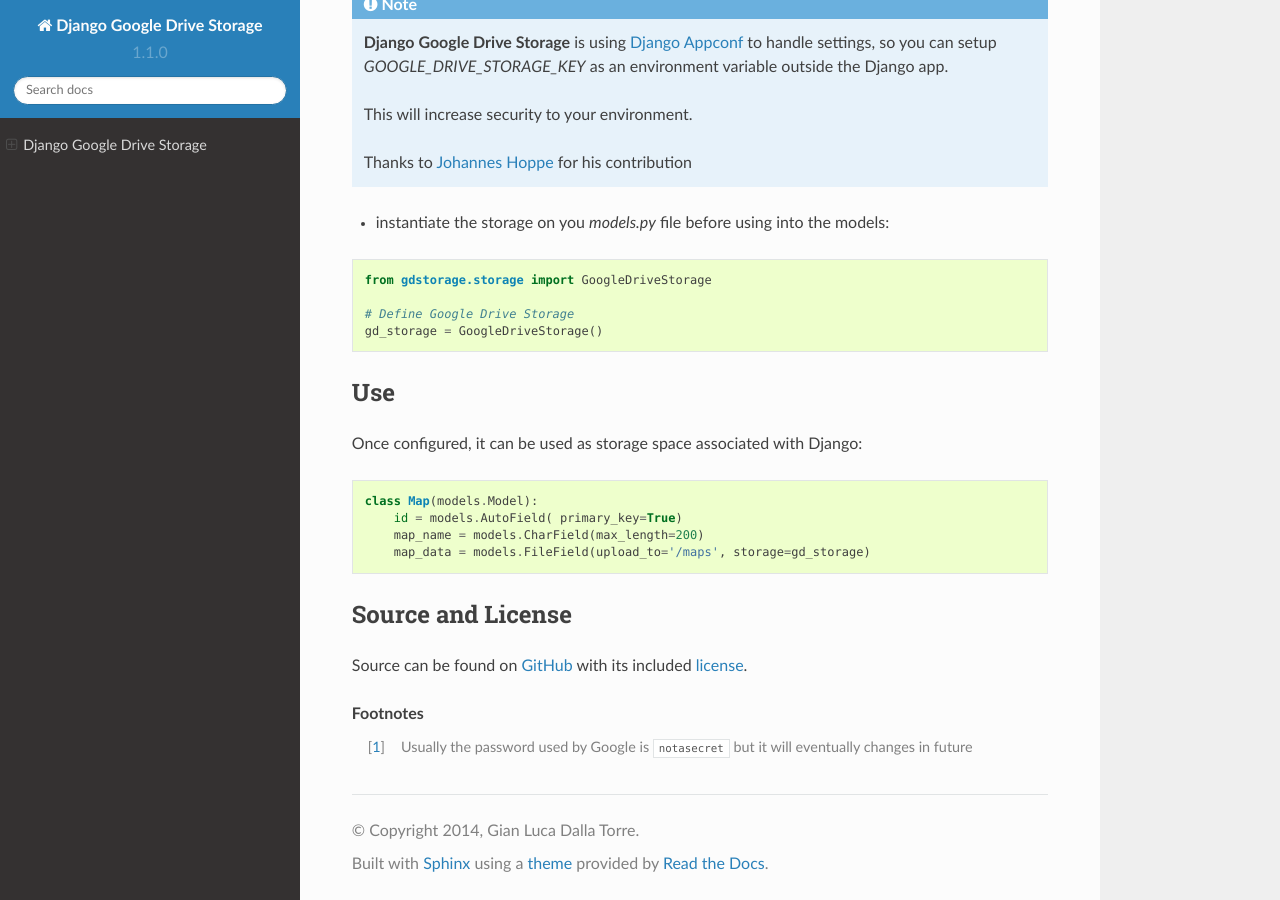
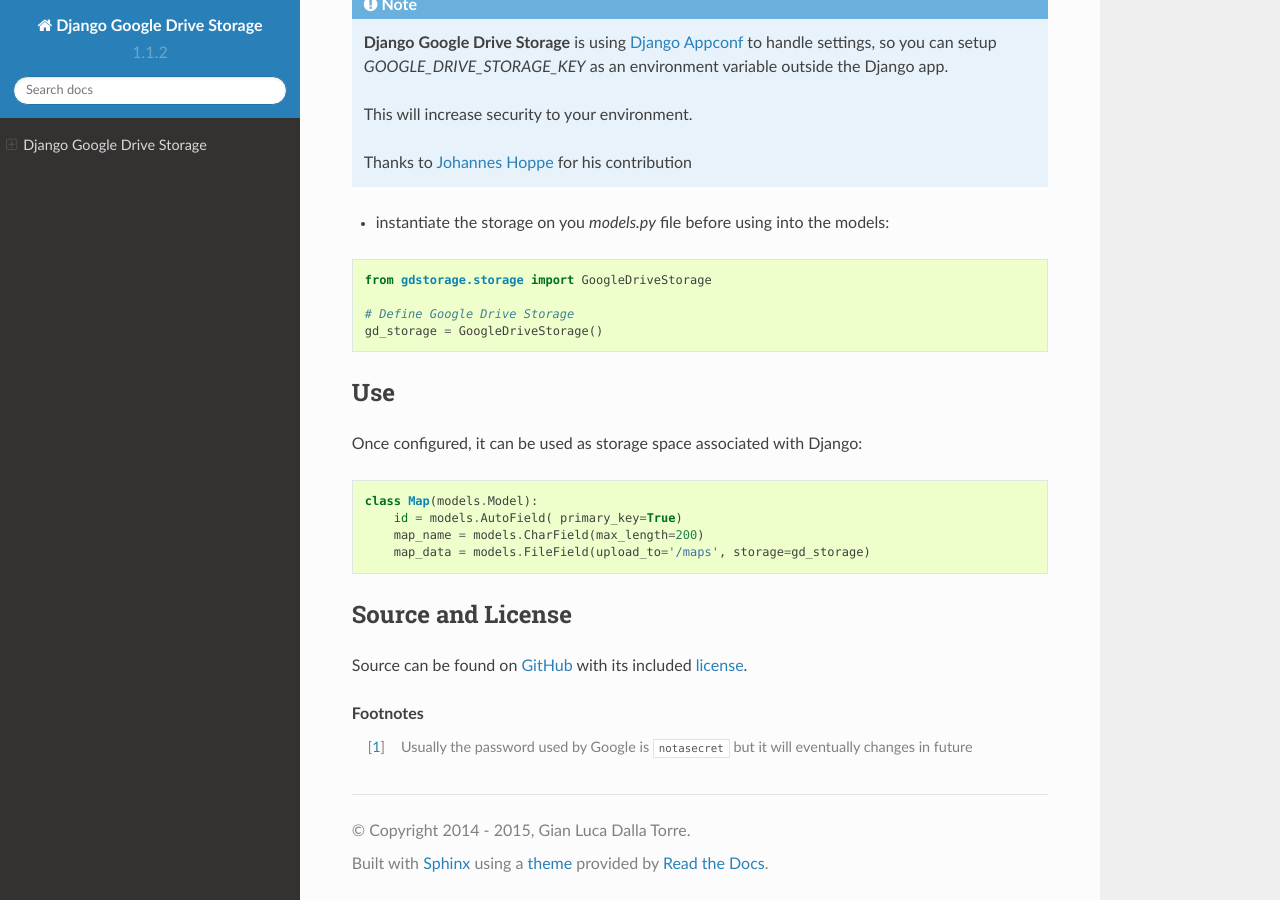
Before and after one commit to torre76/django-googledrive-storage, a Sphinx documentation site: the page built from docs/index.rst, in a window 1280 px wide and 900 px high, scrolled down 1668 px. Built offline with Sphinx 7.4.7 and the Read the Docs theme 2.0.0, drawn with Linux system fonts in a browser that asks for light colours.

Commit message:
Prepare release 1.1.2 - Dropping support for Django < 1.7

```diff
--- a/docs/conf.py
+++ b/docs/conf.py
@@ -12,7 +12,7 @@
 # All configuration values have a default; values that are commented out
 # serve to show the default.
 
-import sys
+import datetime
 import os
 
 on_rtd = os.environ.get('READTHEDOCS', None) == 'True'
@@ -52,16 +52,16 @@
 
 # General information about the project.
 project = u'Django Google Drive Storage'
-copyright = u'2014, Gian Luca Dalla Torre'
+copyright = u'2014 - {}, Gian Luca Dalla Torre'.format(datetime.datetime.now().year)
 
 # The version info for the project you're documenting, acts as replacement for
 # |version| and |release|, also used in various other places throughout the
 # built documents.
 #
 # The short X.Y version.
-version = '1.1.0'
+version = '1.1.2'
 # The full version, including alpha/beta/rc tags.
-release = '1.1.0'
+release = '1.1.2'
 
 # The language for content autogenerated by Sphinx. Refer to documentation
 # for a list of supported languages.
--- a/setup.py
+++ b/setup.py
@@ -5,7 +5,7 @@
 
 setup(
     name = "django-googledrive-storage",
-    version = "1.1.1",
+    version = "1.1.2",
     author = "Gian Luca Dalla Torre",
     author_email = "gianluca.dallatorre@gmail.com",
     description = ("Storage implementation for Django that interacts with Google Drive"),
@@ -19,7 +19,7 @@
         '': ['README.rst'],
     },
     install_requires=[
-        "Django >= 1.6",
+        "Django >= 1.7",
         "google-api-python-client >= 1.2",
         "pycrypto >= 2.6.1",
         "python-dateutil >=2.2",
```
Also changed, not shown: 1 other file.
